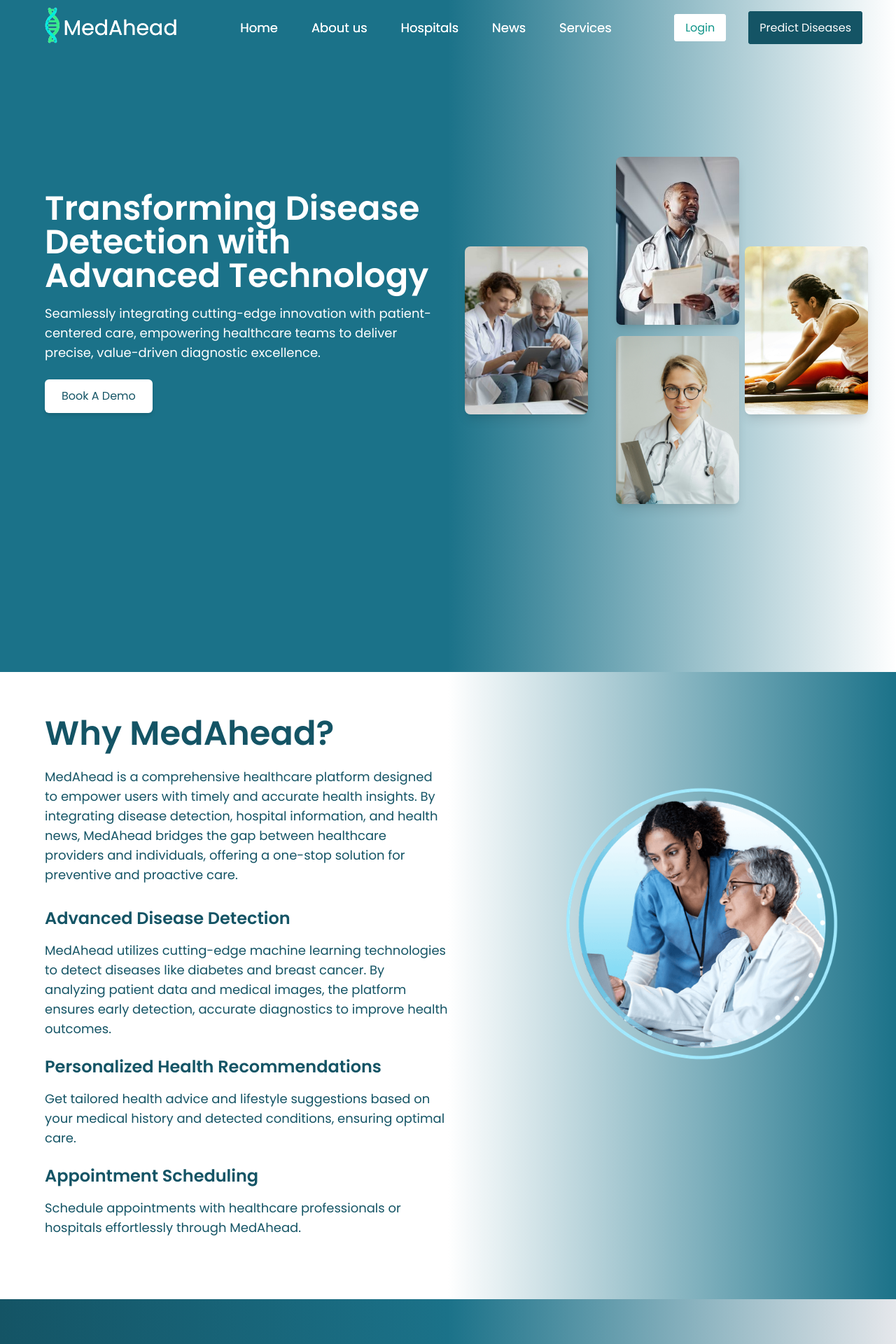
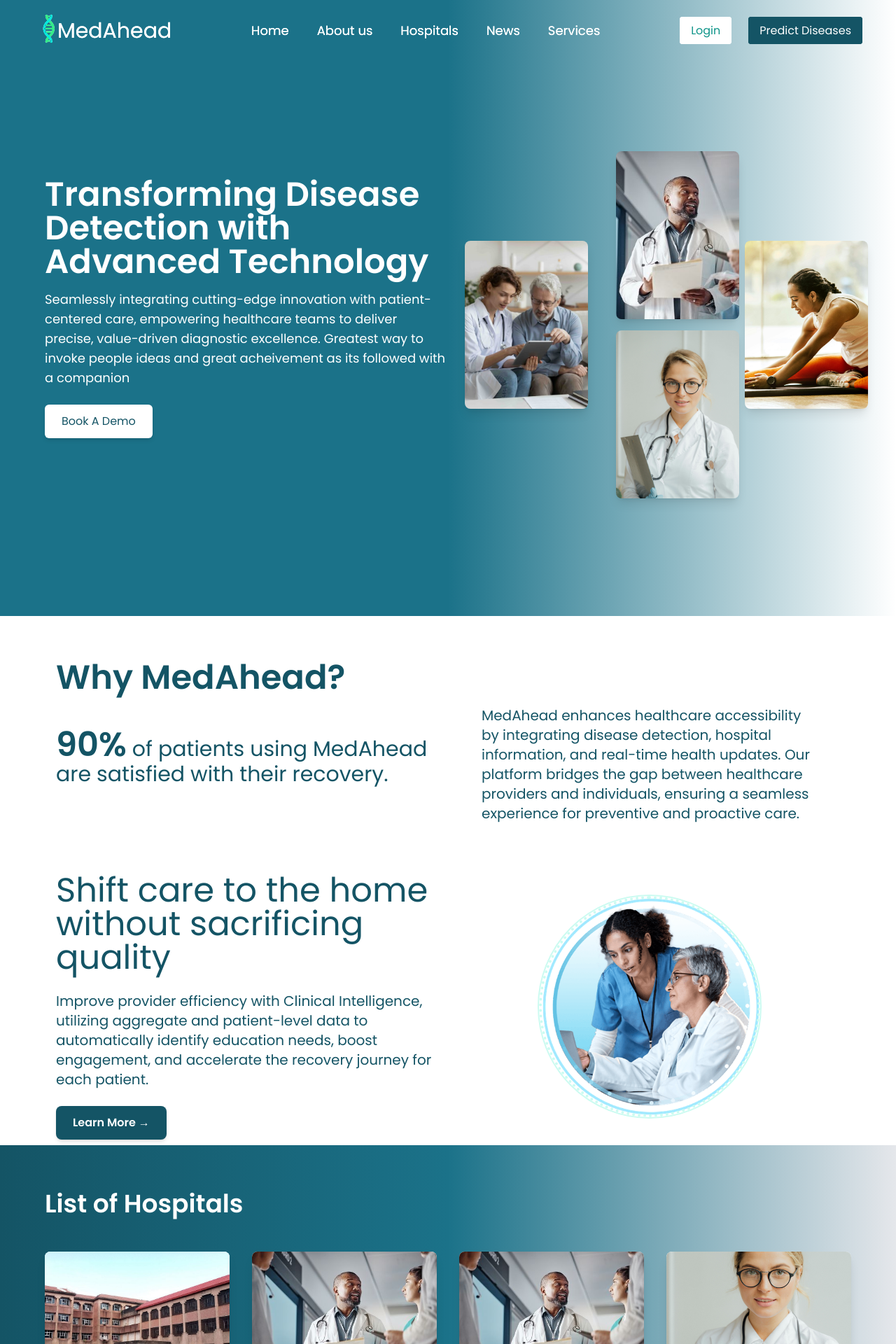
Before and after one commit to sandhya2345/Final-year-project, a React (Vite) app in the folder frontend/: page / in a window 1280 px wide. Shown: the top 1920 px of the page at 70% size. Built offline with nearby package versions, Linux system fonts and the light colour scheme.

Commit message:
improvised about section

```diff
--- a/frontend/package.json
+++ b/frontend/package.json
@@ -13,6 +13,7 @@
     "axios": "^1.7.9",
     "dayjs": "^1.11.13",
     "jwt-decode": "^4.0.0",
+    "lucide-react": "^0.475.0",
     "react": "^18.3.1",
     "react-dom": "^18.3.1",
     "react-router-dom": "^7.1.1",
--- a/frontend/src/components/Diabetes.jsx
+++ b/frontend/src/components/Diabetes.jsx
@@ -15,21 +15,23 @@ const Diabetes = () => {
   const handleSubmit = async (e) => {
     e.preventDefault();
 
-    // Prepare data for the request
     const formData = {
-      pregnancies,
-      glucose,
-      bloodPressure,
-      skinThickness,
-      insulin,
-      bmi,
-      diabetesPedigreeFunction,
-      age
+      Pregnancies: pregnancies,
+      Glucose: glucose,
+      BloodPressure: bloodPressure,
+      SkinThickness: skinThickness,
+      Insulin: insulin,
+      BMI: bmi,
+      DiabetesPedigreeFunction: diabetesPedigreeFunction,
+      Age: age
     };
 
     try {
-      const response = await axios.post('http://127.0.0.1:8000/predict/diabetes/', formData);
-      setPrediction(response.data.prediction); // Assume the backend returns the prediction
+      const response = await axios.post('http://127.0.0.1:8000/diseases/api/predict/', formData, {
+        headers: { 'Content-Type': 'application/json' }
+      });
+
+      setPrediction(response.data.message); // Store the exact message from backend
     } catch (error) {
       console.error('Error predicting disease:', error);
     }
@@ -38,7 +40,7 @@ const Diabetes = () => {
   return (
     <div className="flex min-h-screen bg-gradient-to-b from-midTeal via-midTeal to-midTeal text-white">
       <div className="w-3/4 ml-[12%] flex justify-center items-center py-20">
-        <div className="w-[80%] bg-white bg-opacity-0  p-4 rounded-sm ">
+        <div className="w-[80%] bg-white bg-opacity-0 p-4 rounded-sm">
           <h1 className="text-4xl font-bold mb-6 text-white text-center">Diabetes Prediction System</h1>
           <form className="space-y-6" onSubmit={handleSubmit}>
             <div className="grid grid-cols-2 gap-6">
@@ -132,10 +134,10 @@ const Diabetes = () => {
             </button>
           </form>
 
-          {prediction !== null && (
+          {prediction && (
             <div className="mt-6 text-center">
-              <h2 className="text-2xl font-bold text-black">
-                Prediction: {prediction === 1 ? 'Diabetes Detected' : 'No Diabetes'}
+              <h2 className="text-2xl font-bold text-white">
+                Prediction: {prediction}
               </h2>
             </div>
           )}
--- a/frontend/src/components/Home.jsx
+++ b/frontend/src/components/Home.jsx
@@ -12,17 +12,16 @@ import bp from "../assets/bp.jpg"
 
 const Home = () => {
   return (
-    <div className="relative h-[120vh] bg-gradient-to-r from-midTeal via-midTeal to-white text-white pt-8">
+    <div className="relative h-[110vh] bg-gradient-to-r from-midTeal via-midTeal to-white text-white pt-24">
       <Navbar />
-
       {/* Hero Section */}
       <section className="flex flex-col lg:flex-row items-center justify-between h-full px-4 lg:px-16">
-        <div className="max-w-xl text-center lg:text-left mb-32">
+        <div className="max-w-xl text-center lg:text-left mb-24">
           <h1 className="text-4xl lg:text-5xl font-bold leading-tight mb-4">
             Transforming Disease Detection with Advanced Technology
           </h1>
           <p className="text-lg mb-6">
-            Seamlessly integrating cutting-edge innovation with patient-centered care, empowering healthcare teams to deliver precise, value-driven diagnostic excellence.
+            Seamlessly integrating cutting-edge innovation with patient-centered care, empowering healthcare teams to deliver precise, value-driven diagnostic excellence. Greatest way to invoke people ideas and great acheivement as its followed with a companion
           </p>
           <button className="px-6 py-3 bg-white text-customTeal font-lg rounded-md shadow-md hover:bg-teal-100 transition">
             Book A Demo
@@ -41,7 +40,6 @@ const Home = () => {
               alt="Placeholder 1"
               className="w-32 h-40 lg:w-44 lg:h-60 rounded-lg object-cover shadow-lg mt-32 ml-32"
             />
-
             <img
               src={image}
               alt="Placeholder 1"
@@ -55,71 +53,64 @@ const Home = () => {
                 style={{ top: "-16rem", left: "-17rem" }}
               />
             </div>
-
-          </div>
-        </div>
-
-      </section>
-
-      {/* About Section */}
-      <section className="bg-gradient-to-r from-white via-white to-midTeal text-customTeal py-16">
-        <div className="max-w-6xl mx-auto flex flex-col lg:flex-row items-start">
-
-          <div className="lg:w-1/2 -px-2">
-            <h2 className="text-3xl lg:text-5xl font-semibold mb-6">Why MedAhead?</h2>
-            <p className="text-lg mb-8">
-              MedAhead is a comprehensive healthcare platform designed to empower
-              users with timely and accurate health insights. By integrating
-              disease detection, hospital information, and health news, MedAhead
-              bridges the gap between healthcare providers and individuals,
-              offering a one-stop solution for preventive and proactive care.
-            </p>
-            <div>
-              <div className="flex items-center space-x-3 mb-4">
-                {/* <svg className="h-8 w-8 text-customTeal" viewBox="0 0 24 24" fill="none" stroke="currentColor" stroke-width="2" stroke-linecap="round" stroke-linejoin="round">  <polyline points="22 12 18 12 15 21 9 3 6 12 2 12" /></svg> */}
-                <h3 className="text-2xl font-bold">Advanced Disease Detection</h3>
-                </div>
-                <p className="text-lg mb-6">MedAhead utilizes cutting-edge machine learning technologies to detect diseases like diabetes and breast cancer. By analyzing patient data and medical images, the platform ensures early detection, accurate diagnostics to improve health outcomes.</p>
-
-
-              <div className="flex items-center space-x-3 mb-4">
-                {/* <svg className="h-8 w-8 text-customTeal" width="24" height="24" viewBox="0 0 24 24" stroke-width="2" stroke="currentColor" fill="none" stroke-linecap="round" stroke-linejoin="round">  <path stroke="none" d="M0 0h24v24H0z" />  <circle cx="7" cy="17" r="2" />  <circle cx="17" cy="17" r="2" />  <path d="M5 17h-2v-11a1 1 0 0 1 1 -1h9v12m-4 0h6m4 0h2v-6h-8m0 -5h5l3 5" />  <path d="M6 10h4m-2 -2v4" /></svg> */}
-                <h3 className="text-2xl font-bold">Personalized Health Recommendations</h3>
-              </div>
-              <p className="text-lg mb-6">
-                Get tailored health advice and lifestyle suggestions based on your medical history and detected conditions, ensuring optimal care.
-              </p>
-
-              <div className="flex items-center space-x-3 mb-4">
-                {/* <svg className="h-8 w-8 text-customTeal" fill="none" viewBox="0 0 24 24" stroke="currentColor">
-                  <path strokeLinecap="round" strokeLinejoin="round" strokeWidth="2" d="M3 5a2 2 0 012-2h3.28a1 1 0 01.948.684l1.498 4.493a1 1 0 01-.502 1.21l-2.257 1.13a11.042 11.042 0 005.516 5.516l1.13-2.257a1 1 0 011.21-.502l4.493 1.498a1 1 0 01.684.949V19a2 2 0 01-2 2h-1C9.716 21 3 14.284 3 6V5z" />
-                </svg> */}
-                <h3 className="text-2xl font-bold">Appointment Scheduling</h3>
-              </div>
-
-
-              <p className="text-lg mb-6">
-                Schedule appointments with healthcare professionals or hospitals effortlessly through MedAhead.
-              </p>
-
-            </div>
-          </div>
-
-
-          <div className="lg:w-1/2 flex flex-col items-center justify-center space-y-6 px-6 mt-12 lg:mt-24">
-            <img
-              src={circle_image}
-              alt="Disease detection"
-              className="w-3/4 h-2/4 object-cover rounded-md ml-36"
-            />
-            {/* <img
-              src={circle_image}
-              alt="Medical insights"
-              className="w-3/4 h-2/4 object-cover rounded-md  ml-36 flex-row-reverse"
-            /> */}
           </div>
         </div>
       </section>
+
+
+      {/* About Section */}
+      <section className="bg-white text-customTeal text-left py-16">
+  <div className="max-w-6xl mx-auto flex flex-col lg:flex-row items-start">
+    <div className="lg:w-1/2 px-4">
+      <h2 className="text-4xl lg:text-5xl font-bold mb-6">Why MedAhead?</h2>
+      <p className="text-3xl mt-12">
+        <span className="text-3xl lg:text-5xl font-bold">90%</span> of patients using MedAhead
+        are satisfied with their recovery.
+      </p>
+    </div>
+    <div className="lg:w-1/2 px-12 mt-16">
+      <p className="text-xl font-medium">
+        MedAhead enhances healthcare accessibility by integrating disease detection,
+        hospital information, and real-time health updates. Our platform bridges the
+        gap between healthcare providers and individuals, ensuring a seamless experience
+        for preventive and proactive care.
+      </p>
+    </div>
+  </div>
+</section>
+
+{/* Features Section */}
+<section className="bg-gradient-to-r from-white via-white to-lightBlue text-customTeal py-2">
+  <div className="max-w-6xl mx-auto flex flex-col lg:flex-row items-center">
+    {/* Left Content */}
+    <div className="lg:w-1/2 px-4">
+      <h2 className="text-3xl lg:text-5xl font-medium mb-6">
+        Shift care to the home without sacrificing quality
+      </h2>
+      <p className="text-xl mb-6">
+        Improve provider efficiency with Clinical Intelligence, utilizing aggregate and patient-level
+        data to automatically identify education needs, boost engagement, and accelerate the recovery journey for each patient.
+      </p>
+      <button className="bg-customTeal text-white font-semibold py-3 px-6 rounded-lg shadow-md hover:bg-darkTeal transition">
+        Learn More →
+      </button>
+    </div>
+
+    {/* Right Circular Image */}
+    <div className="lg:w-1/2 flex justify-center mt-8 lg:mt-0 relative">
+      <div className="relative w-80 h-80 rounded-full border-2 border-teal-100 flex items-center justify-center">
+        <img
+          src={circle_image}
+          alt="Patient using MedAhead"
+          className="w-full h-full object-cover rounded-full"
+        />
+        <div className="absolute w-full h-full border-4 border-dotted border-teal-100 rounded-full animate-spin-slow"></div>
+      </div>
+    </div>
+  </div>
+</section>
+
+
 
       {/* Hospital Section */}
 
--- a/frontend/src/components/Navbar.jsx
+++ b/frontend/src/components/Navbar.jsx
@@ -1,105 +1,77 @@
 import React, { useState, useEffect } from "react";
-import { Link } from "react-router-dom";
+import { Link, useLocation } from "react-router-dom";
+import { Menu, X } from "lucide-react";
 import logo from "../assets/MedAhead_logo.png";
 
 const Navbar = () => {
     const [isScrolled, setIsScrolled] = useState(false);
-
+    const [menuOpen, setMenuOpen] = useState(false);
+    const location = useLocation(); // Get the current path
 
     useEffect(() => {
         const handleScroll = () => {
-            if (window.scrollY > 50) {
-                setIsScrolled(true);
-            } else {
-                setIsScrolled(false);
-            }
+            setIsScrolled(window.scrollY > 50);
         };
-
         window.addEventListener("scroll", handleScroll);
-
 
         return () => {
             window.removeEventListener("scroll", handleScroll);
         };
     }, []);
 
+    useEffect(() => {
+        setMenuOpen(false); // Close menu on route change
+    }, [location]);
+
     return (
         <div
-            className={`fixed top-0 left-0 w-full z-50 transition duration-300 ${isScrolled ? "bg-white shadow-md" : "bg-transparent"
+            className={`fixed top-0 left-0 w-full z-50 transition duration-300 ${
+                isScrolled ? "bg-white shadow-md" : "bg-transparent"
             }`}
         >
-            <nav className="flex justify-between items-center px-8 lg:px-12 py-0">
+            <nav className="flex justify-between items-center px-4 lg:px-12 py-3">
+                {/* Logo Section */}
                 <div className="flex items-center">
                     <Link to="/" className="flex items-center">
-                        <img src={logo} alt="MedAhead Logo" className="h-20" />
-                        <h2
-                            className={`text-3xl font-md ${isScrolled ? "text-customTeal" : "text-white"
-                                }`}
-                        >
+                        <img src={logo} alt="MedAhead Logo" className="h-16" />
+                        <h2 className={`text-3xl font-medium ${isScrolled ? "text-customTeal" : "text-white"}`}>
                             MedAhead
                         </h2>
                     </Link>
                 </div>
 
-                <div className="flex flex-1 justify-center text-lg">
-                    <ul className="flex space-x-12">
-                        <li>
+                {/* Desktop Menu */}
+                <div className="hidden md:flex flex-1 justify-center text-lg">
+                    <ul className="flex space-x-10">
+                        {[
+                            { name: "Home", path: "/" },
+                            { name: "About us", path: "/about" },
+                            { name: "Hospitals", path: "/hospital" },
+                            { name: "News", path: "/news" },
+                            { name: "Services", path: "/services" },
+                        ].map((item, index) => (
+                            <li key={index}>
                                 <Link
-                                to="/"
-                                className={`transition ${isScrolled ? "text-customTeal hover:text-gray-500" : "text-white hover:text-gray-300"
+                                    to={item.path}
+                                    className={`transition ${
+                                        isScrolled ? "text-customTeal hover:text-gray-500" : "text-white hover:text-gray-300"
                                     }`}
                                 >
-                                Home
+                                    {item.name}
                                 </Link>
                             </li>
-                        <li>
-                            <Link
-                                to="/about"
-                                className={`transition ${isScrolled ? "text-customTeal hover:text-gray-500" : "text-white hover:text-gray-300"
-                                    }`}
-                            >
-                                About us
-                            </Link>
-                        </li>
-                        <li>
-                            <Link
-                                to="/hospital"
-                                className={`transition ${isScrolled ? "text-customTeal hover:text-gray-500" : "text-white hover:text-gray-300"
-                                    }`}
-                            >
-                                Hospitals
-                            </Link>
-                        </li>
-                        <li>
-                            <Link
-                                to="/news"
-                                className={`transition ${isScrolled ? "text-customTeal hover:text-gray-500" : "text-white hover:text-gray-300"
-                                    }`}
-                            >
-                                News
-                            </Link>
-                        </li>
-                        <li>
-                            <Link
-                                to="/services"
-                                className={`transition ${isScrolled ? "text-customTeal hover:text-gray-500" : "text-white hover:text-gray-300"
-                                    }`}
-                            >
-                                Services
-                            </Link>
-                        </li>
+                        ))}
                     </ul>
                 </div>
 
-
-                <div className="flex space-x-4 ml-auto">
-                    <ul className="list-none flex space-x-8">
+                {/* Desktop Buttons */}
+                <div className="hidden md:flex space-x-4 ml-auto">
+                    <ul className="list-none flex space-x-6">
                         <li>
                             <Link
                                 to="/login"
-                                className={`px-4 py-2 rounded font-medium transition ${isScrolled
-                                        ? "bg-customTeal text-white hover:bg-teal-700"
-                                        : "bg-white text-teal-600 hover:bg-teal-100"
+                                className={`px-4 py-2 rounded font-medium transition ${
+                                    isScrolled ? "bg-customTeal text-white hover:bg-teal-700" : "bg-white text-teal-600 hover:bg-teal-100"
                                 }`}
                             >
                                 Login
@@ -108,17 +80,70 @@ const Navbar = () => {
                         <li>
                             <Link
                                 to="/predict"
-                                className={`px-4 py-3 rounded font-medium transition ${isScrolled
-                                        ? "bg-customTeal text-white hover:bg-teal-800"
-                                        : "bg-customTeal text-white hover:bg-teal-800"
-                                    }`}
+                                className="px-4 py-2 rounded font-medium bg-customTeal text-white hover:bg-teal-800 transition"
                             >
                                 Predict Diseases
                             </Link>
                         </li>
                     </ul>
                 </div>
+
+                {/* Mobile Menu Icon */}
+                <div className="md:hidden flex items-center">
+                    <button onClick={() => setMenuOpen(!menuOpen)} className="text-white focus:outline-none">
+                        {menuOpen ? <X size={30} className="text-customTeal" /> : <Menu size={30} />}
+                    </button>
+                </div>
             </nav>
+
+            {/* Mobile Menu */}
+            <div className={`fixed top-0 right-0 h-full w-64 bg-white shadow-lg transform ${
+                menuOpen ? "translate-x-0" : "translate-x-full"
+            } transition-transform duration-300 ease-in-out md:hidden`}>
+                <button
+                    onClick={() => setMenuOpen(false)}
+                    className="absolute top-5 right-5 text-gray-700"
+                >
+                    <X size={30} />
+                </button>
+                <ul className="flex flex-col items-center mt-20 space-y-6 text-lg">
+                    {[
+                        { name: "Home", path: "/" },
+                        { name: "About us", path: "/about" },
+                        { name: "Hospitals", path: "/hospital" },
+                        { name: "News", path: "/news" },
+                        { name: "Services", path: "/services" },
+                    ].map((item, index) => (
+                        <li key={index}>
+                            <Link
+                                to={item.path}
+                                className="text-customTeal font-medium hover:text-gray-500"
+                                onClick={() => setMenuOpen(false)}
+                            >
+                                {item.name}
+                            </Link>
+                        </li>
+                    ))}
+                    <li>
+                        <Link
+                            to="/login"
+                            className="block text-white bg-customTeal px-6 py-2 rounded-md"
+                            onClick={() => setMenuOpen(false)}
+                        >
+                            Login
+                        </Link>
+                    </li>
+                    <li>
+                        <Link
+                            to="/predict"
+                            className="block text-white bg-teal-600 px-6 py-2 rounded-md"
+                            onClick={() => setMenuOpen(false)}
+                        >
+                            Predict Diseases
+                        </Link>
+                    </li>
+                </ul>
+            </div>
         </div>
     );
 };
```
Also changed, not shown: 1 other file (tests, documents, lock files or other folders). Lines whose indentation alone changed are shown as unchanged.
